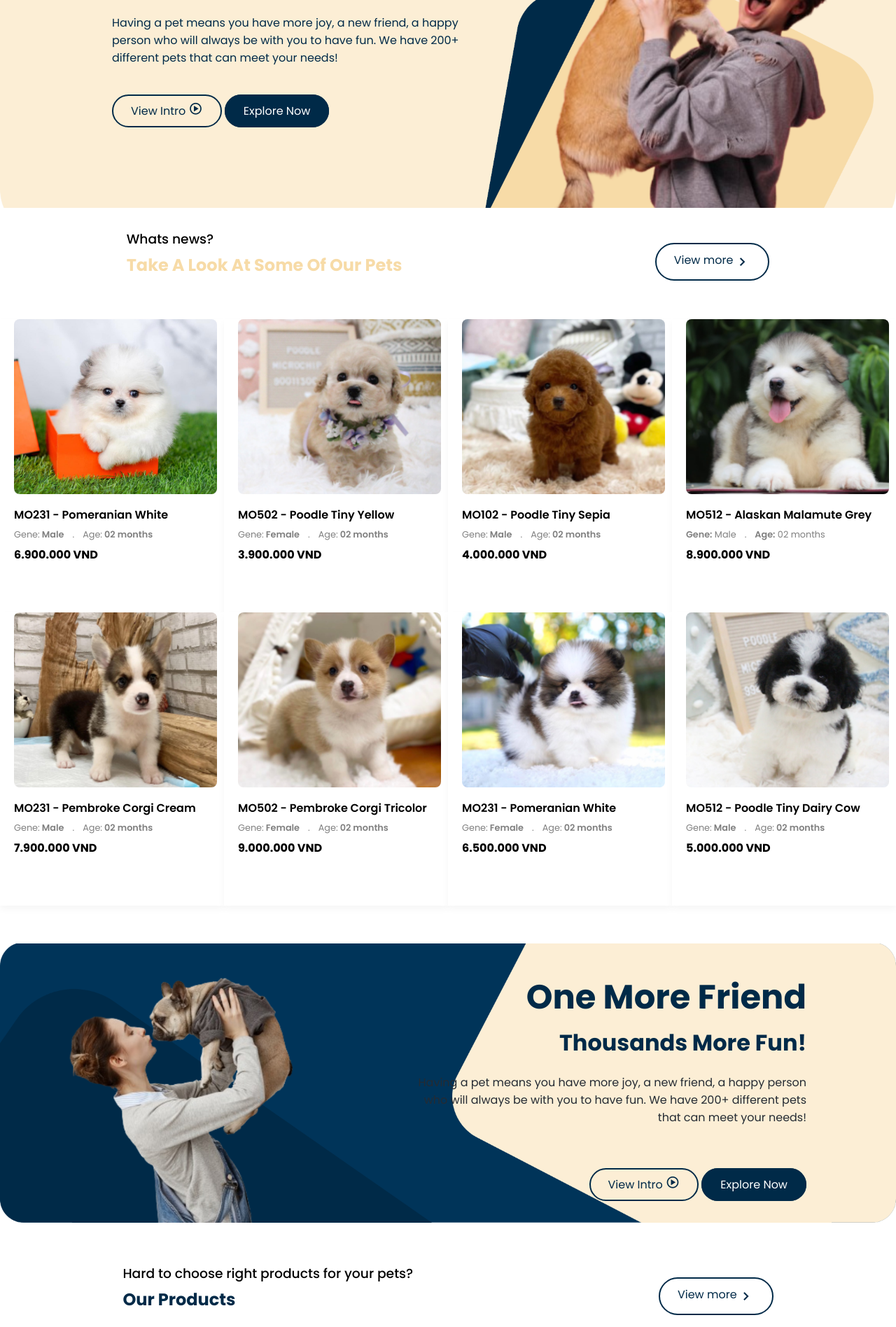
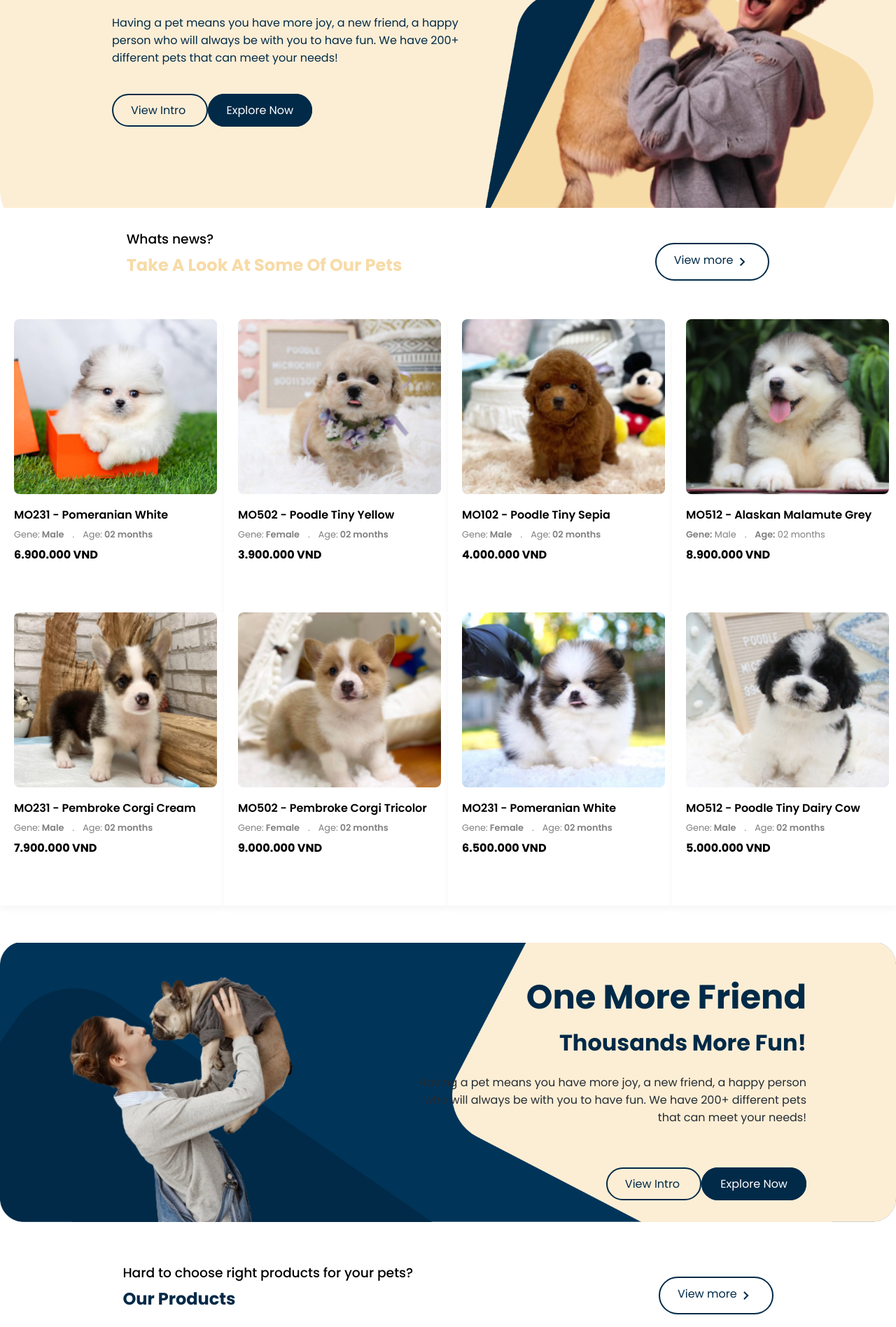
Before and after one commit to Abdelilah2009/Store-Ta7adi-, a plain HTML site: page index.html in a window 1280 px wide. Shown: the part 343-2239 px from the top of the page at 70% size. Drawn offline with nearby package versions, Linux system fonts and the light colour scheme.

Commit message:
Update index.html

```diff
--- a/index.html
+++ b/index.html
@@ -16,7 +16,7 @@
             <nav class="navbar" id="navbar">
                 <a href="#" class="logo"><img src="assets/imgs/logo.png" alt=""></a>
                 <a href="#home" class="link">home</a>
-                <a href="category.html" class="link">category</a>
+                <a href="#category" class="link">category</a>
                 <a href="#about" class="link">about</a>
                 <a href="#contact" class="link">contact</a>
                 <div class="mobile close" id="close"><i class='bx bx-x'></i></div>
@@ -33,7 +33,9 @@
             <h2>Thousands More Fun!</h2>
             <p>Having a pet means you have more joy, a new friend, a happy <br> person who will always be with you to have fun. We have 200+ <br> different pets that can meet your needs!</p>
             <div class="btns-hero">
-                <a href="#" class="btn-h-1 b-h">View Intro <i class='bx bx-play-circle'></i></a>
+                <a href="#" class="btn-h-1 b-h">View Intro
+                <!-- <i class='bx bx-play-circle'></i> -->
+                </a>
                 <a href="#" class="btn-h-2 b-h">Explore Now</a>
             </div>
         </div>
@@ -175,7 +177,9 @@
             <h2>Thousands More Fun!</h2>
             <p>Having a pet means you have more joy, a new friend, a happy person <br>who will always be with you to have fun. We have 200+  different pets<br> that can meet your needs!</p>
             <div class="btns-hero">
-                <a href="#" class="btn-h-1 b-h">View Intro <i class='bx bx-play-circle'></i></a>
+                <a href="#" class="btn-h-1 b-h">View Intro
+                <!-- <i class='bx bx-play-circle'></i> -->
+                </a>
                 <a href="#" class="btn-h-2 b-h">Explore Now</a>
             </div>
         </div>
```
